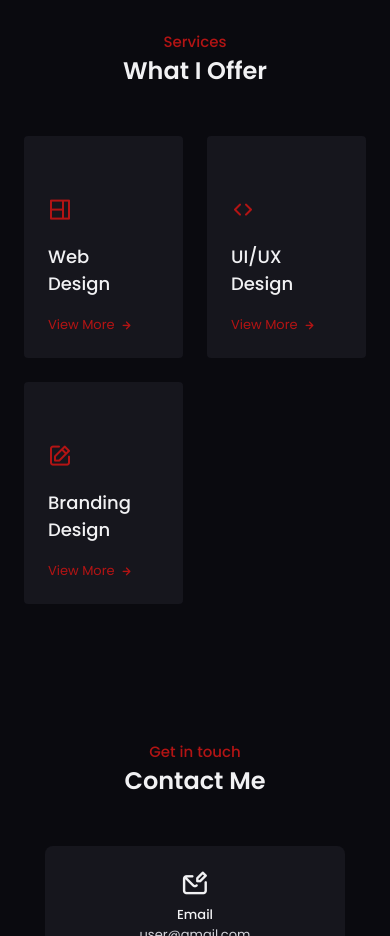
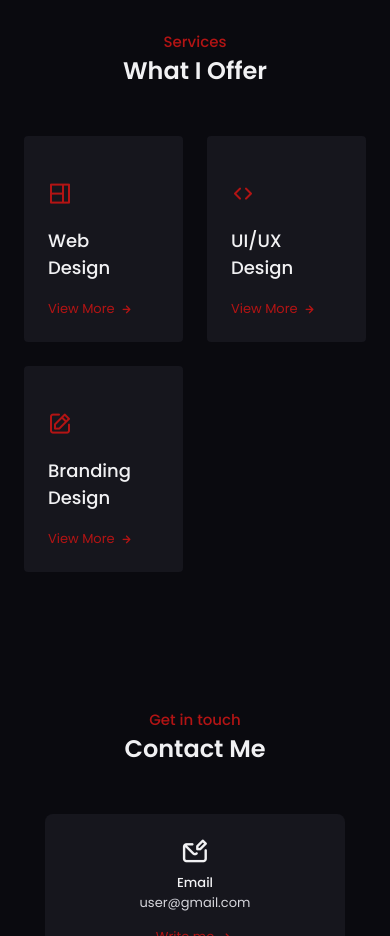
Before and after one commit to emersonSantos98/emersonSantos98.github.io, a plain HTML site: page index.html in a window 390 px wide. Shown: the part 5220-6156 px from the top of the page. Drawn offline with nearby package versions, Linux system fonts and the light colour scheme.

Commit message:
Commit: 3a4c8f4e2f1e1028687d93c50b9d1b632d87452d Author: emersonSantos98 Date: 23/03/2024
Arquivos alterados:
index.html
Este commit adiciona responssividade no portifolio pra dispositivos mobile.
Assinado-off-by: emersonSantos98

```diff
--- a/assets/css/style.css
+++ b/assets/css/style.css
@@ -1241,7 +1241,7 @@ textarea.input{
         gap: 1.5rem;
     }
     .services__content {
-        padding: 3.5rem .5rem 1.25rem 1.5rem;
+        padding: 2.5rem .5rem 1.25rem 1.5rem;
     }
     .services__icon {
         font-size: 1.5rem;
```
